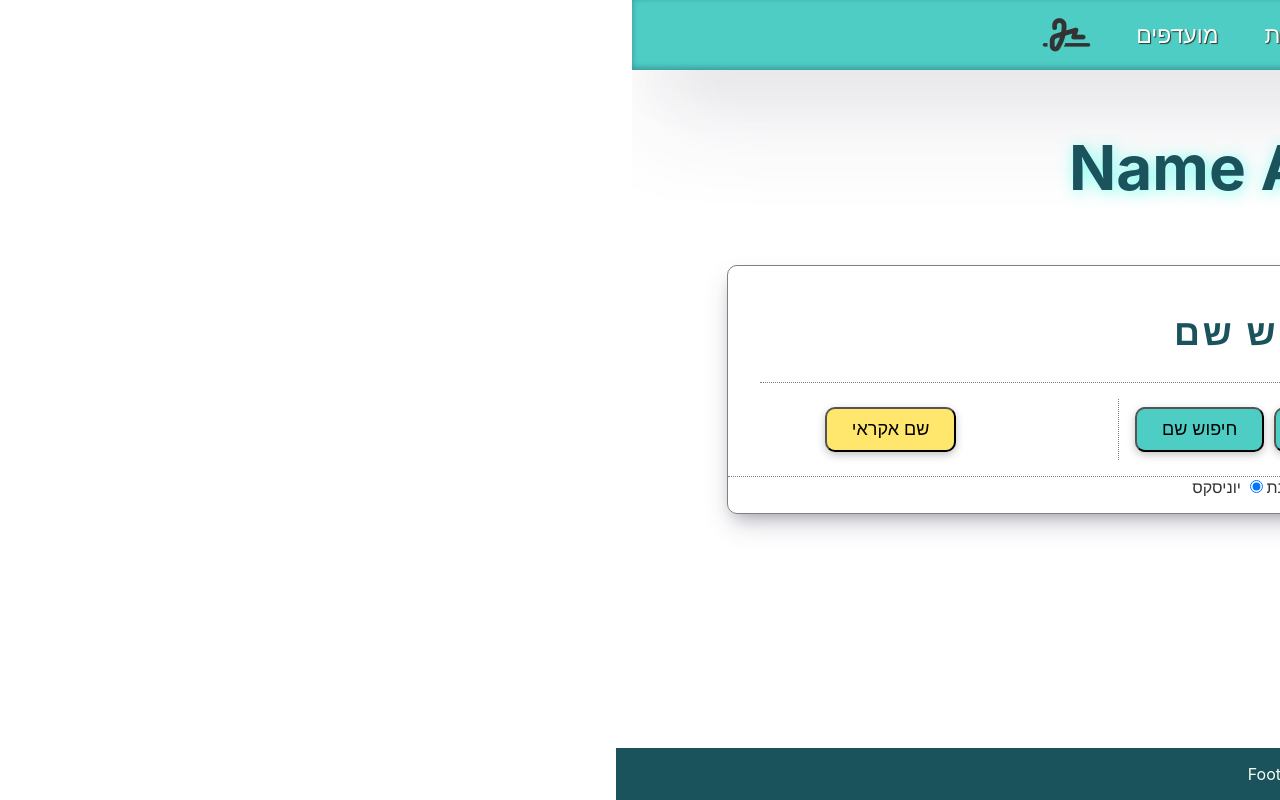
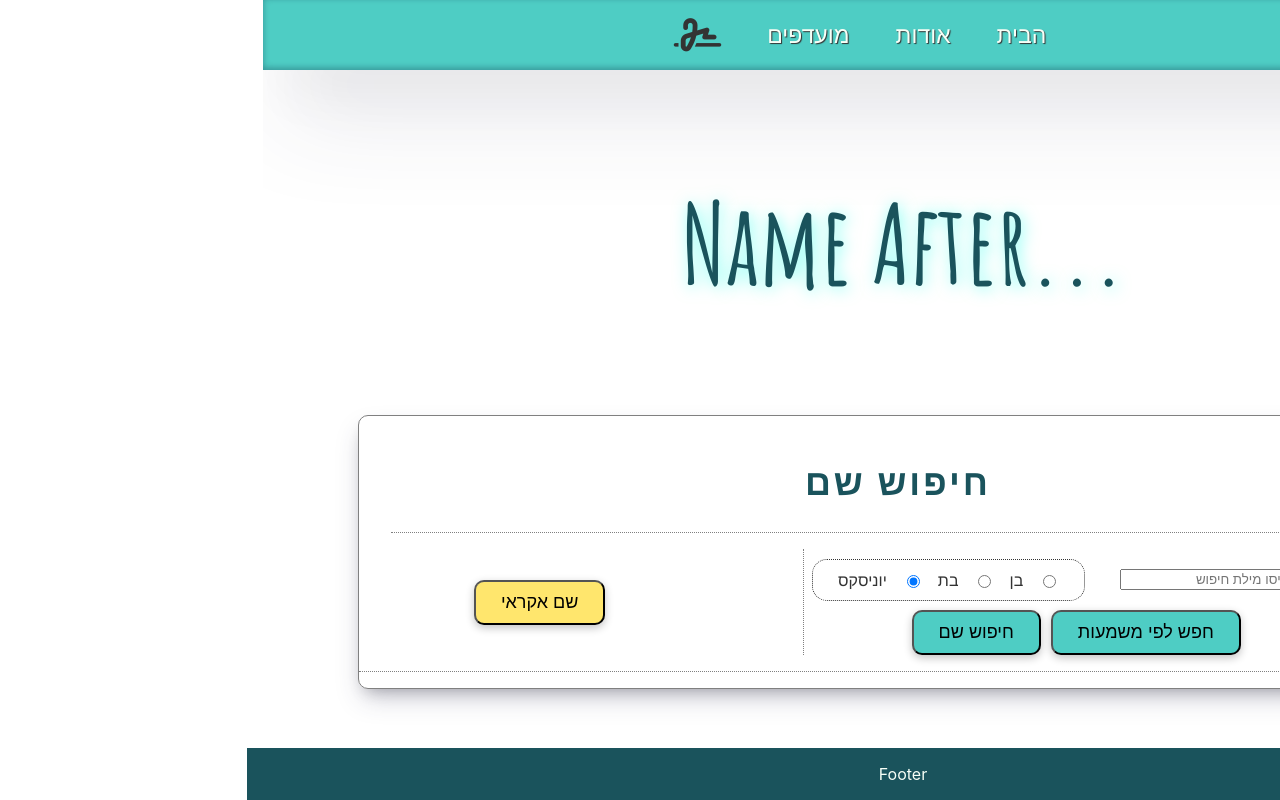
Before and after one commit to EricChukoltyansky/Hackaton, a React (Create React App) app in the folder client/: page / in a window 1280 px wide. Built offline with nearby package versions, Linux system fonts and the light colour scheme.

Commit message:
add font to h1 heading in Home add RadioButton style

```diff
--- a/client/public/index.html
+++ b/client/public/index.html
@@ -10,6 +10,10 @@
       crossorigin="anonymous"
       referrerpolicy="no-referrer"
     />
+
+    <link rel="preconnect" href="https://fonts.gstatic.com" crossorigin>
+    <link href="https://fonts.googleapis.com/css2?family=Amatic+SC:wght@400;700&display=swap" rel="stylesheet">
+
     <meta name="viewport" content="width=device-width, initial-scale=1" />
     <meta name="theme-color" content="#000000" />
     <meta
--- a/client/src/Components/SearchForm/RadioButtons.css
+++ b/client/src/Components/SearchForm/RadioButtons.css
@@ -0,0 +1,9 @@
+.radio-buttons-div {
+    width: 100%;
+    display: flex;
+    justify-content: center;
+    gap: 15px;
+    border:1px dotted #333333;
+    padding:10px 25px;
+    border-radius: 15px;
+}
--- a/client/src/Components/SearchForm/RadioButtons.jsx
+++ b/client/src/Components/SearchForm/RadioButtons.jsx
@@ -1,11 +1,12 @@
 import React from "react";
 import './SearchForm'
+import './RadioButtons.css'
 
 export default function RadioButtons({onChangeRadio}) {
 
     return (
 
-    <div onChange={onChangeRadio}>
+    <div  className='radio-buttons-div' onChange={onChangeRadio}>
         <input type="radio" value={[true,false]} name="gender" /> בן
         <input type="radio" value={[false,true]} name="gender" /> בת
         <input type="radio" value={[true,true]} name="gender" defaultChecked="true" /> יוניסקס
--- a/client/src/Components/SearchForm/SearchForm.css
+++ b/client/src/Components/SearchForm/SearchForm.css
@@ -32,16 +32,19 @@
     height:fit-content;
     justify-content: space-around;
     align-items: center;
+
     gap:2rem;
     padding:1rem 2rem;
     border-bottom: grey 1px dotted;
 }
 
 .inputsButtons {
+    width:50%;
     border-left: 1px dotted grey;
     padding-left:1rem;
     display: flex;
     justify-content: center;
     align-items: center;
+    flex-direction: column;
 
 }
--- a/client/src/Components/SearchForm/SearchForm.jsx
+++ b/client/src/Components/SearchForm/SearchForm.jsx
@@ -46,22 +46,27 @@ export default function SearchForm({setResults}) {
             </div>
            <div className='search-options'>
                <div className='inputsButtons'>
+                   <div className='flex-center'>
                         <InputField type='text' name={'search-input'}
                         placeholder={"הכניסו מילת חיפוש"}
                         onChange={handleChange} value={searchTerm}/>
+                       <RadioButtons onChangeRadio={onChangeRadio}/>
+                   </div>
                        <div className='flex-around'>
                         <Button className={'search-button'} name={'חפש לפי משמעות'}
                         callback={searchByMeaning} />
                         <Button className={'search-button'} name={'חיפוש שם'}
                         callback={searchByName}/>
                        </div>
+
                </div>
                <div className='random-div'>
                    <Button className={'search-button random-button'} name={'שם אקראי'}
                    callback={getRandomName}/>
                </div>
            </div>
-            <RadioButtons onChangeRadio={onChangeRadio}/>
+
+
         </div>
     )
 }
--- a/client/src/Pages/Home.css
+++ b/client/src/Pages/Home.css
@@ -21,7 +21,8 @@
 
 .heading h1 {
     color:#1A535C;
-    font-size: calc(30px + 4vmin);
+    font-size: calc(30px + 10vmin);
     text-shadow: 2px 2px 16px rgba(0, 255, 234, 0.5);
     line-height: 1.8;
+    font-family: 'Amatic SC', cursive;
 }
```
